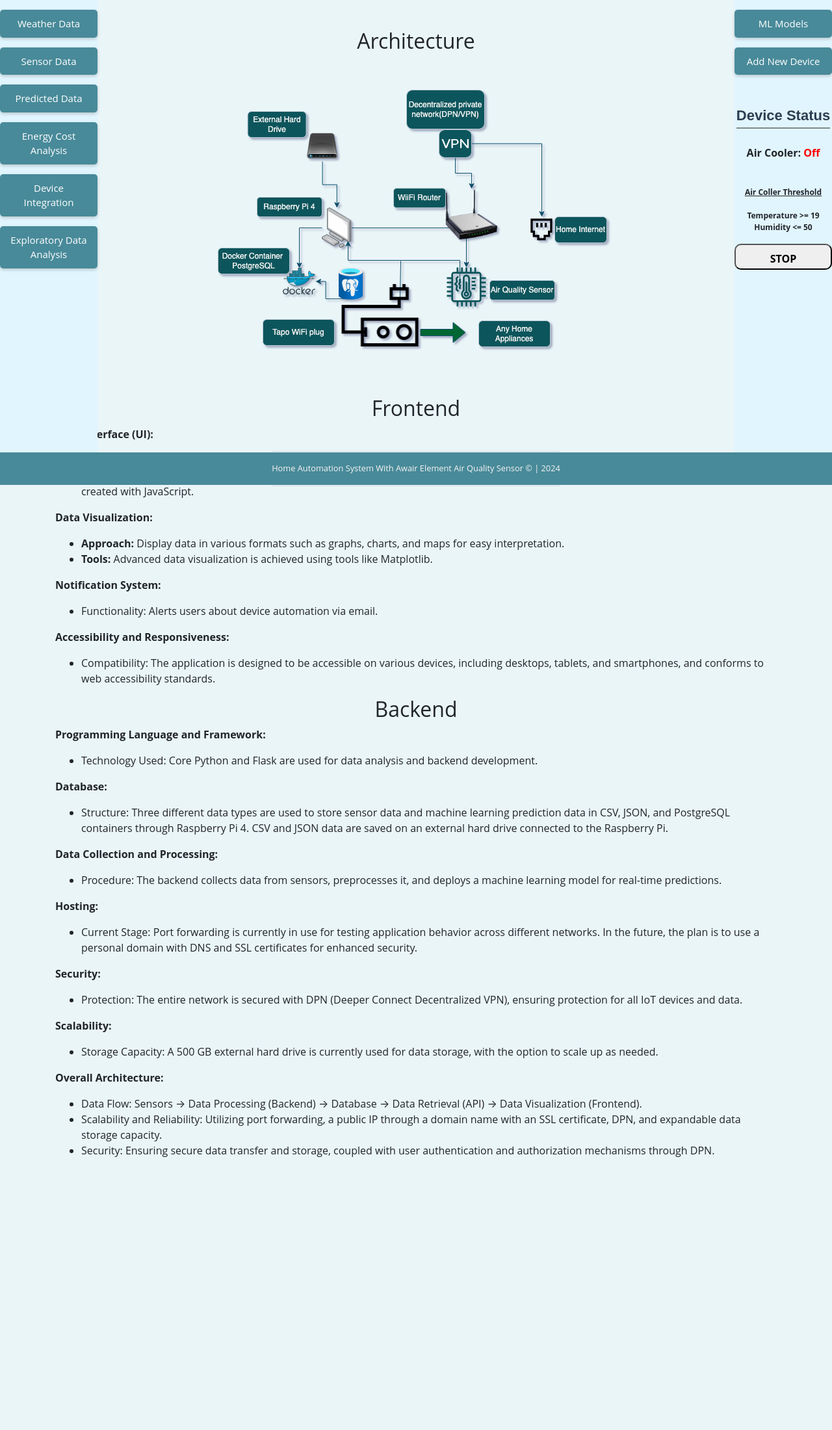
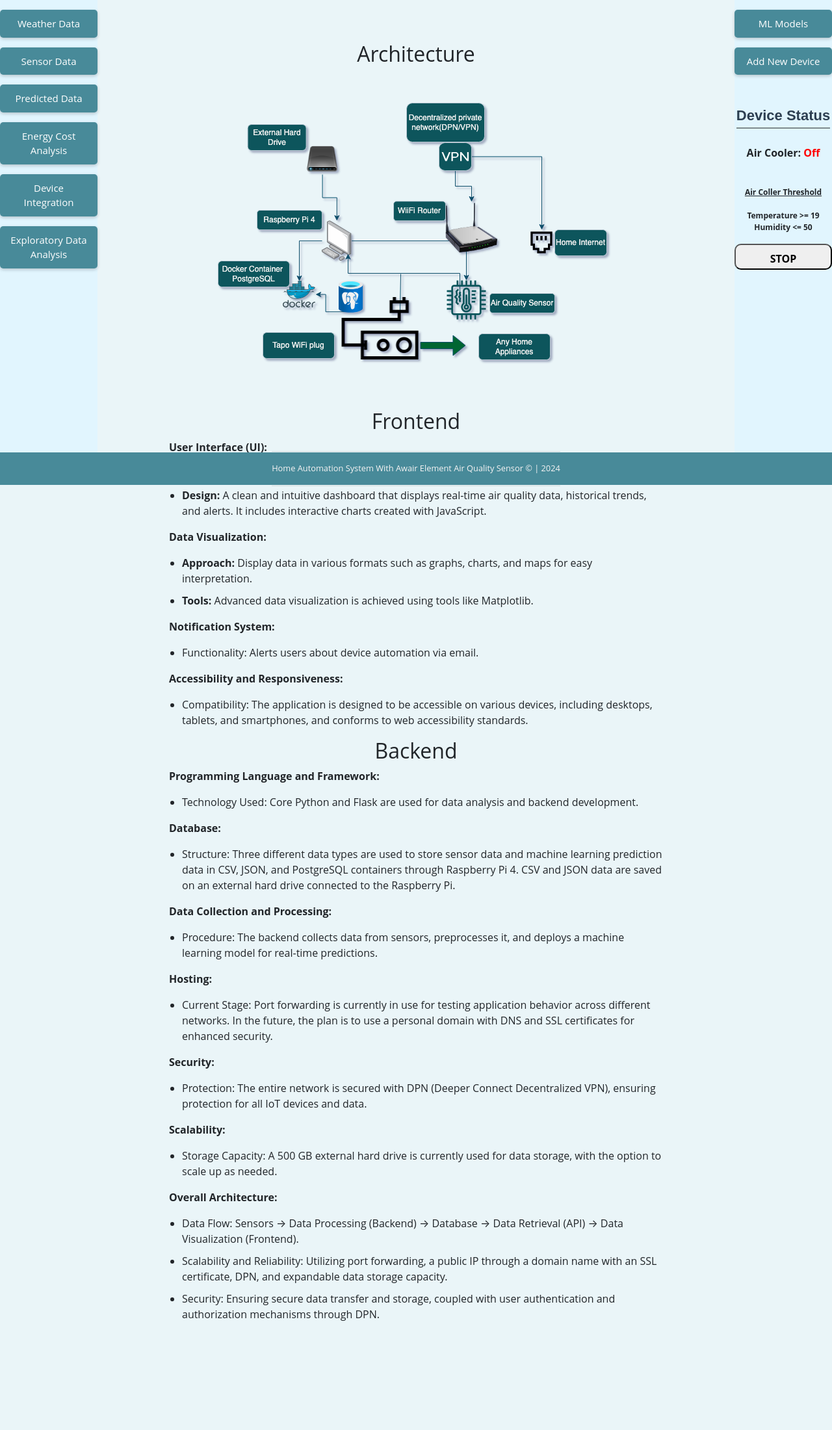
Before and after one commit to shardendu-design/smart-home-automation, a Python web app: template app/Indoor_air_quality/templates/about-project.html in a window 1280 px wide. Shown: the part 54-2254 px from the top of the page at 65% size. Before the commit the page ends 1834 px from the top, so only its background shows below. Run offline with Jinja, Linux system fonts and the light colour scheme; the template is opened without the code that fills it, so the values that code supplies are empty; some libraries are stand-ins or nearby versions; some web fonts are replaced.

Commit message:
modify about project css

```diff
--- a/app/static/css/about-project.css
+++ b/app/static/css/about-project.css
@@ -39,3 +39,16 @@
     max-width: 100%;
     height: auto;
 }
+
+.container {
+    padding: 20px;
+    max-width: 800px;
+    margin: 0 auto;
+}
+ul {
+    padding-left: 20px;
+}
+
+li {
+    margin-bottom: 10px;
+}
```
Also changed, not shown: app/static/css/system-design-tech.css (+14 -0 lines), 1 other file.
